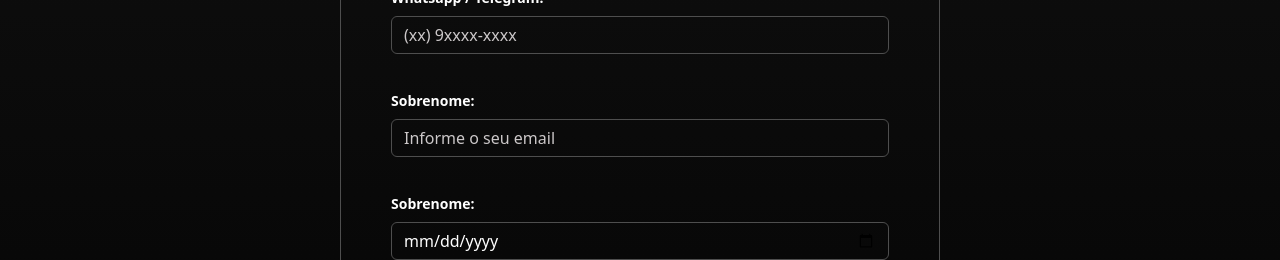
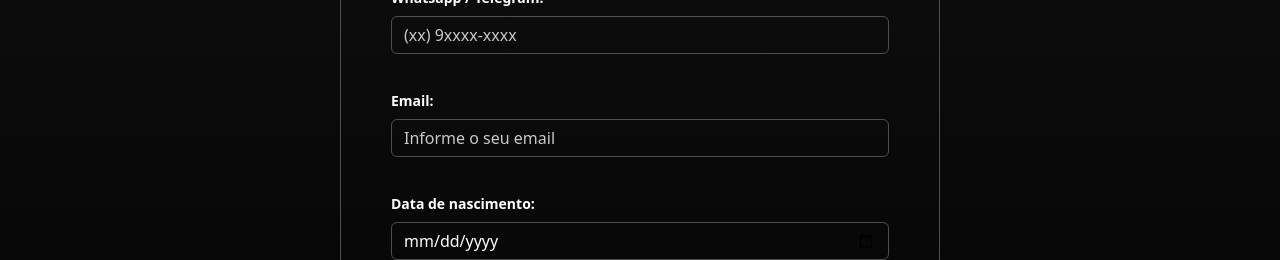
Before and after one commit to juniorjrjl/onebitflix-front, a Next.js app: page /register in a window 1280 px wide. Shown: the part 540-800 px from the top of the page. Built offline with nearby package versions, Linux system fonts and the light colour scheme; no server answers.

Commit message:
componente de registro

```diff
--- a/pages/register.tsx
+++ b/pages/register.tsx
@@ -3,14 +3,41 @@ import Head from 'next/head'
 import HeaderGeneric from '../src/components/common/headerGeneric'
 import { Form, FormGroup, Label, Container, Button, Input } from 'reactstrap'
 import Footer from '../src/components/common/footer'
+import { FormEvent } from 'react'
+import authService, { Register } from '../src/services/authService'
+import axios, { AxiosError } from 'axios'
+import { ErrorType } from '../src/services/api'
 
 const register = () =>{
+    const handleRegister =async (event: FormEvent<HTMLFormElement>) => {
+        event.preventDefault();
+
+        const formData = new FormData(event.currentTarget)
+        const firstName = formData.get('firstName')!.toString()
+        const lastName = formData.get('lastName')!.toString()
+        const phone = formData.get('phone')!.toString()
+        const email = formData.get('email')!.toString()
+        const birth = formData.get('birth')!.toString()
+        const password = formData.get('password')!.toString()
+        const passwordVerifier = formData.get('passwordVerifier')!.toString()
+        const params = { firstName, lastName, email, password, phone, birth }
+        if (password !== passwordVerifier){
+            alert("A senha e confirmação são diferentes")
+            return
+        }
+        const res = await authService.register(params)
+
+        if (res.status === 201){
+            alert("Sucesso")
+        }else{
+            if(axios.isAxiosError<AxiosError<ErrorType>>(res)) alert(res.message)
+        }
+    }
     return(
         <>
             <Head>
                 <title>Onebitflix - Registro</title>
                 <link rel="shortcut icon" href="/favicon.svg" type="image/x-icon" />
-                <script src="https://jsuites.net/v4/jsuites.js"></script>
             </Head>
             <main className={styles.main}>
                 <HeaderGeneric logoUrl='/' btnUrl='/login' btnContent='Quero fazer login'></HeaderGeneric>
@@ -18,7 +45,7 @@ const register = () =>{
                     <p className={styles.formTitle}>
                         <strong>Bem vindo(a) ao OneBitFlix!</strong>
                     </p>
-                    <Form className={styles.form}>
+                    <Form className={styles.form} onSubmit={handleRegister}>
                         <p className='text-center'>
                             <strong>Faça a sua conta!</strong>
                         </p>
@@ -32,14 +59,14 @@ const register = () =>{
                         </FormGroup>
                         <FormGroup>
                             <Label for='phone' className={styles.label}>Whatsapp / Telegram:</Label>
-                            <Input id='phone' name='phone' type='tel' placeholder='(xx) 9xxxx-xxxx' required className={styles.input} data-mask="[-]+55 (00) 00000-0000"/>
+                            <Input id='phone' name='phone' type='tel' placeholder='(xx) 9xxxx-xxxx' required className={styles.input} />
                         </FormGroup>
                         <FormGroup>
-                            <Label for='email' className={styles.label}>Sobrenome:</Label>
+                            <Label for='email' className={styles.label}>Email:</Label>
                             <Input id='email' name='email' type='email' placeholder='Informe o seu email' required maxLength={20} className={styles.input}/>
                         </FormGroup>
                         <FormGroup>
-                            <Label for='birth' className={styles.label}>Sobrenome:</Label>
+                            <Label for='birth' className={styles.label}>Data de nascimento:</Label>
                             <Input id='birth' name='birth' type='date' min='1930-01-01' max='2022-12-31' required maxLength={20} className={styles.input}/>
                         </FormGroup>
                         <FormGroup>
--- /dev/null
+++ b/src/services/authService.ts
@@ -0,0 +1,27 @@
+import axios, { AxiosError, AxiosResponse } from "axios";
+import api, { ErrorType } from "./api";
+
+export interface Register{
+    firstName: string
+    lastName: string
+    email: string
+    password: string
+    phone: string
+    birth: string
+}
+
+const authService = {
+    register: async (params: Register) => {
+        try {
+            const res = await api.post<AxiosResponse<Register>>('/auth/register', params)
+            return res
+        } catch (err) {
+            if (!axios.isAxiosError<AxiosError<ErrorType>>(err)) throw err
+
+            console.error(JSON.stringify(err))
+            return err.response!
+        }
+    }
+}
+
+export default authService
--- a/src/services/courseService.ts
+++ b/src/services/courseService.ts
@@ -22,7 +22,7 @@ const courseService ={
         } catch(err) {
             if (!axios.isAxiosError<AxiosError<ErrorType>>(err)) throw err
 
-            console.error(err.response!.status)
+            console.error(err)
             return err.response!
         }
     }
```
Also changed, not shown: 2 other files (tests, documents, lock files or other folders).
